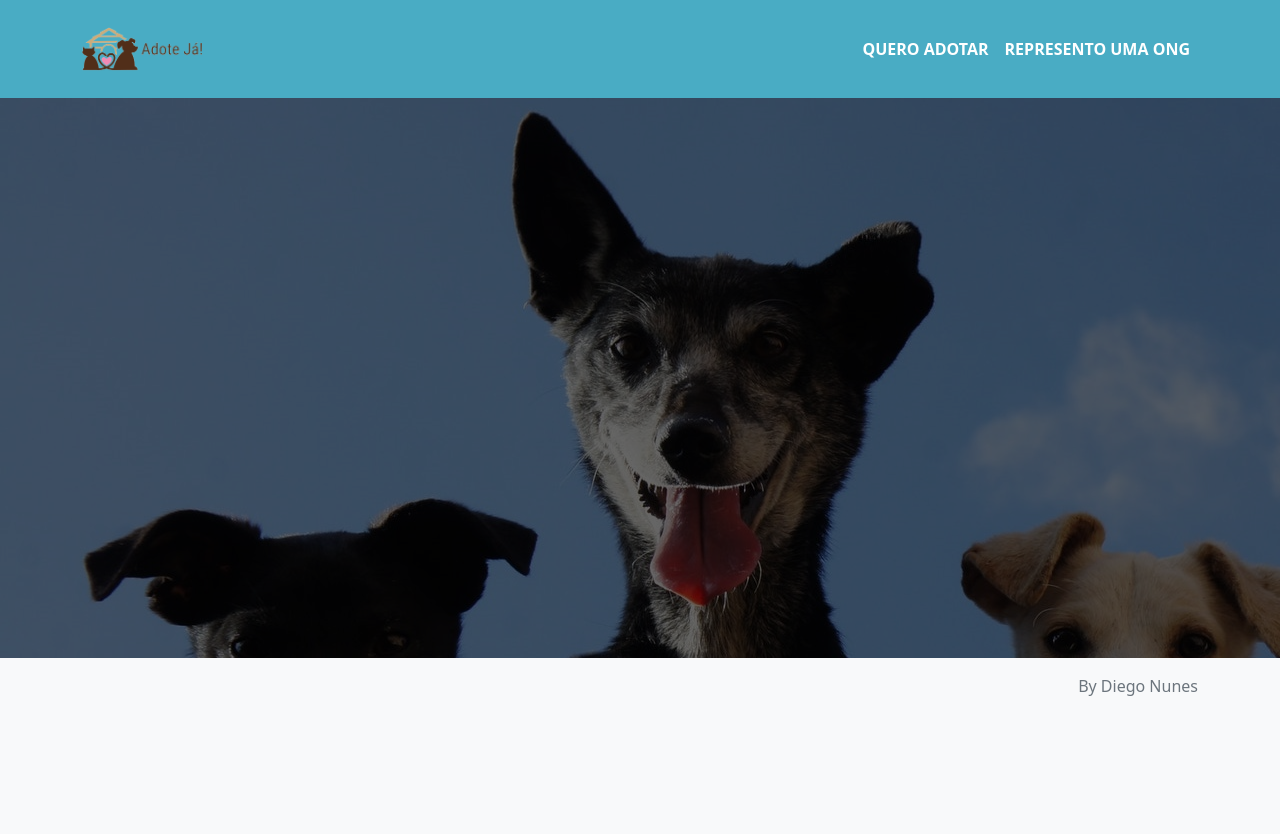
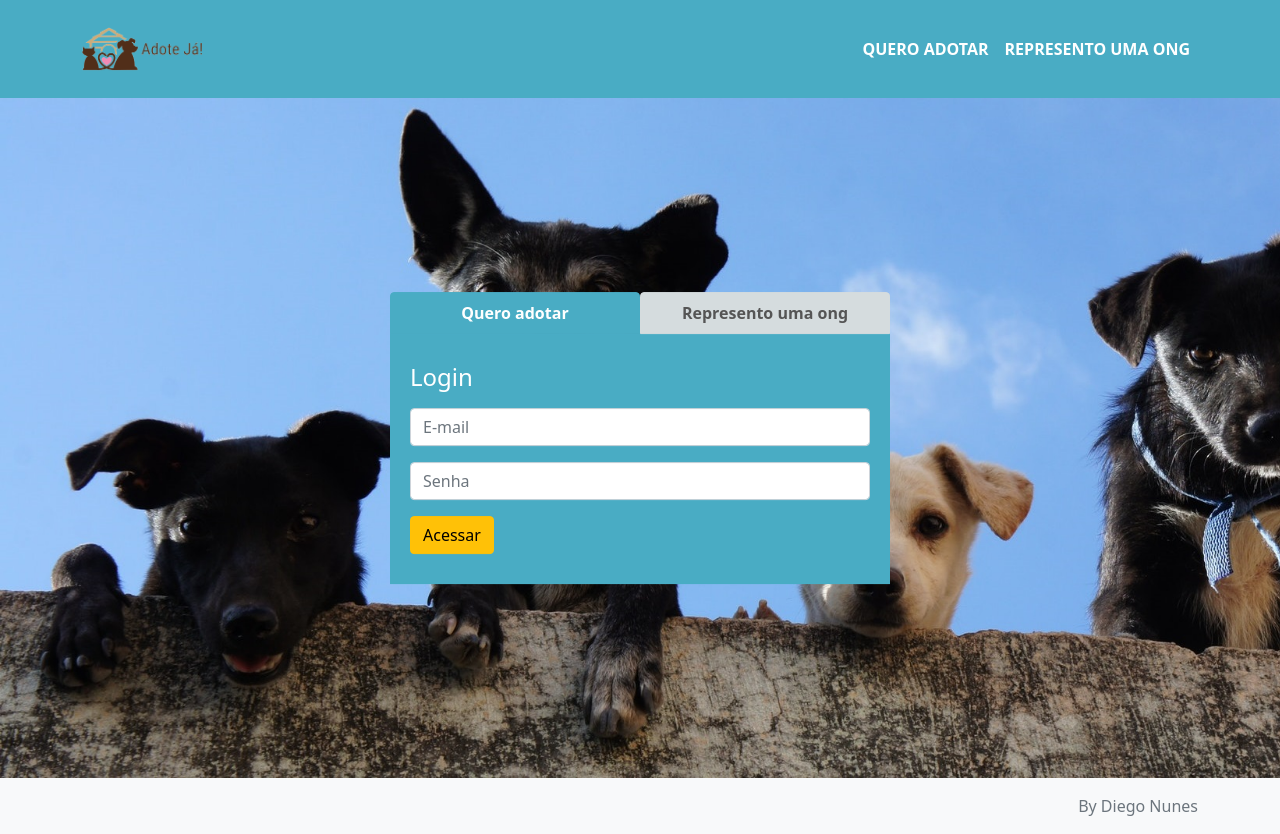
Before and after one commit to diegodnunes12/tcc-frontend, an Angular app: page / in a window 1280 px wide. Before the commit the page ends 800 px from the top, so only its background shows below. Built offline with nearby package versions, Linux system fonts and the light colour scheme.

Commit message:
Criando layout de login

```diff
--- a/src/app/core/core.module.ts
+++ b/src/app/core/core.module.ts
@@ -7,6 +7,7 @@ import { FormsModule, ReactiveFormsModule } from '@angular/forms';
 import { FooterComponent } from './componentes/footer/footer.component';
 import { BrowserAnimationsModule } from '@angular/platform-browser/animations';
 import { ToastrModule } from 'ngx-toastr';
+import { TabsModule } from 'ngx-bootstrap/tabs';
 
 
 @NgModule({
@@ -18,13 +19,15 @@ import { ToastrModule } from 'ngx-toastr';
     FormsModule,
     ReactiveFormsModule,
     ToastrModule.forRoot({ timeOut: 5000, closeButton: true }),
+    TabsModule.forRoot(),
   ],
   providers: [BsModalService],
   exports: [
     CommonModule,
     FormsModule,
     ReactiveFormsModule,
-    FooterComponent
+    FooterComponent,
+    TabsModule
   ]
 })
 export class CoreModule {
--- /dev/null
+++ b/src/app/core/interfaces/tipo-usuario.interface.ts
@@ -0,0 +1,4 @@
+export interface TipoUsuarioInterface {
+  _id?: string;
+  nome: string;
+}
--- /dev/null
+++ b/src/app/core/interfaces/usuario-login.interface.ts
@@ -0,0 +1,4 @@
+export interface UsuarioLoginInterface {
+  email: string;
+  senha: string;
+}
--- /dev/null
+++ b/src/app/core/services/usuarios.service.ts
@@ -0,0 +1,24 @@
+import { UsuarioLoginInterface } from './../interfaces/usuario-login.interface';
+import { UsuarioInterface } from './../interfaces/usuarios.interface';
+import { Observable } from 'rxjs';
+import { EspecieInterface } from '../interfaces/especie.interface';
+import { HttpClient } from '@angular/common/http';
+import { Injectable } from '@angular/core';
+
+@Injectable({
+  providedIn: 'root'
+})
+export class UsuariosService {
+
+  private url: string = "https://adotejaapi.herokuapp.com/usuarios";
+
+  constructor(private http: HttpClient) { }
+
+  public loginSistema(usuario: UsuarioLoginInterface): Observable<UsuarioInterface> {
+    return this.http.post<UsuarioInterface>(`${this.url}/sistema`, usuario);
+  }
+
+  public loginAdmin(usuario: UsuarioLoginInterface): Observable<UsuarioInterface> {
+    return this.http.post<UsuarioInterface>(`${this.url}/sistema-admin`, usuario);
+  }
+}
--- a/src/app/pages/home/home.component.html
+++ b/src/app/pages/home/home.component.html
@@ -1,5 +1,33 @@
 <app-header-site></app-header-site>
 <section>
+  <div class="container-login">
+    <tabset [justified]="true">
+      <tab heading="Quero adotar">
+        <h4 class="mb-3">Login</h4>
+        <form>
+          <div class="mb-3">
+            <input type="email" class="form-control" id="email" placeholder="E-mail">
+          </div>
+          <div class="mb-3">
+            <input type="password" class="form-control" id="senha" placeholder="Senha">
+          </div>
+          <button type="submit" class="btn btn-warning">Acessar</button>
+        </form>
+      </tab>
+      <tab heading="Represento uma ong">
+        <h4 class="mb-3">Login</h4>
+        <form>
+          <div class="mb-3">
+            <input type="email" class="form-control" id="email" placeholder="E-mail">
+          </div>
+          <div class="mb-3">
+            <input type="password" class="form-control" id="senha" placeholder="Senha">
+          </div>
+          <button type="submit" (click)="loginSistema()" class="btn btn-warning">Acessar</button>
+        </form>
+      </tab>
+    </tabset>
+  </div>
+</section>
 
-</section>
 <app-footer></app-footer>
--- a/src/app/pages/home/home.component.scss
+++ b/src/app/pages/home/home.component.scss
@@ -1,21 +1,46 @@
 section {
   background: url(../../../assets/images/pets.jpg);
   background-repeat: no-repeat;
-  background-size: auto;
-  min-height: 70vh;
+  background-size: cover;
+  min-height: 85vh;
   position: relative;
+}
 
-  &:after {
-    content: ' ';
-    position: absolute;
-		width: 100%;
-		height: 100%;
-    top:0;
-		left:0;
-    background:rgba(0,0,0,0.6);
-    opacity: 1;
-    transition: opacity 0.5s;
-    -webkit-transition: opacity 0.5s;
-	  -moz-transition: opacity 0.5s;
+::ng-deep .container-login {
+  width: 500px;
+  margin: auto;
+  border:none;
+  position: absolute;
+  top: 50%;
+  left: 50%;
+  transform: translate(-50%, -50%);
+
+  h4 {
+    color: #fff;
+  }
+
+  .tab-container {
+    .nav-tabs {
+      border-bottom: 0;
+    }
+  }
+
+  .nav-tabs .nav-item.show .nav-link, .nav-tabs .nav-link.active {
+    color: #fff !important;
+    background-color: #49acc4;
+    border: 1px solid #49acc4 !important;
+    font-weight: 700;
+  }
+
+  .nav-link {
+    background-color: #d5dcde;
+    border: 1px solid #d5dcde !important;
+    color: #555;
+    font-weight: 700;
+  }
+
+  .tab-pane{
+    padding: 30px 20px;
+    background: #49acc4 !important;
   }
 }
--- a/src/app/pages/home/home.component.ts
+++ b/src/app/pages/home/home.component.ts
@@ -1,3 +1,5 @@
+import { UsuarioLoginInterface } from './../../core/interfaces/usuario-login.interface';
+import { UsuariosService } from './../../core/services/usuarios.service';
 import { Component, OnInit } from '@angular/core';
 
 @Component({
@@ -7,9 +9,33 @@ import { Component, OnInit } from '@angular/core';
 })
 export class HomeComponent implements OnInit {
 
-  constructor() { }
+
+
+  constructor(private usuariosSevice: UsuariosService) { }
 
   ngOnInit(): void {
   }
 
+  public loginSistema() {
+    let usuario: UsuarioLoginInterface = {
+      email: 'mariabenedita@gmail.com',
+      senha: 'jX990JkResIgsaA'
+    };
+    this.usuariosSevice.loginSistema(usuario).subscribe((a) => {
+      console.log(a)
+    },
+    error => console.log(error))
+  }
+
+  public loginAdmin() {
+    let usuario: UsuarioLoginInterface = {
+      email: 'mariabenedita@gmail.com',
+      senha: 'jX990JkResIgsaA'
+    };
+    this.usuariosSevice.loginAdmin(usuario).subscribe((a) => {
+      console.log(a)
+    },
+    error => console.log(error))
+  }
+
 }
```
Also changed, not shown: src/app/core/interfaces/contatos.interface.ts (added, +10 -0 lines), src/app/core/interfaces/mensagem.interface.ts (added, +8 -0 lines), src/app/core/interfaces/usuarios.interface.ts (added, +14 -0 lines), 2 other files (tests, documents, lock files or other folders).
